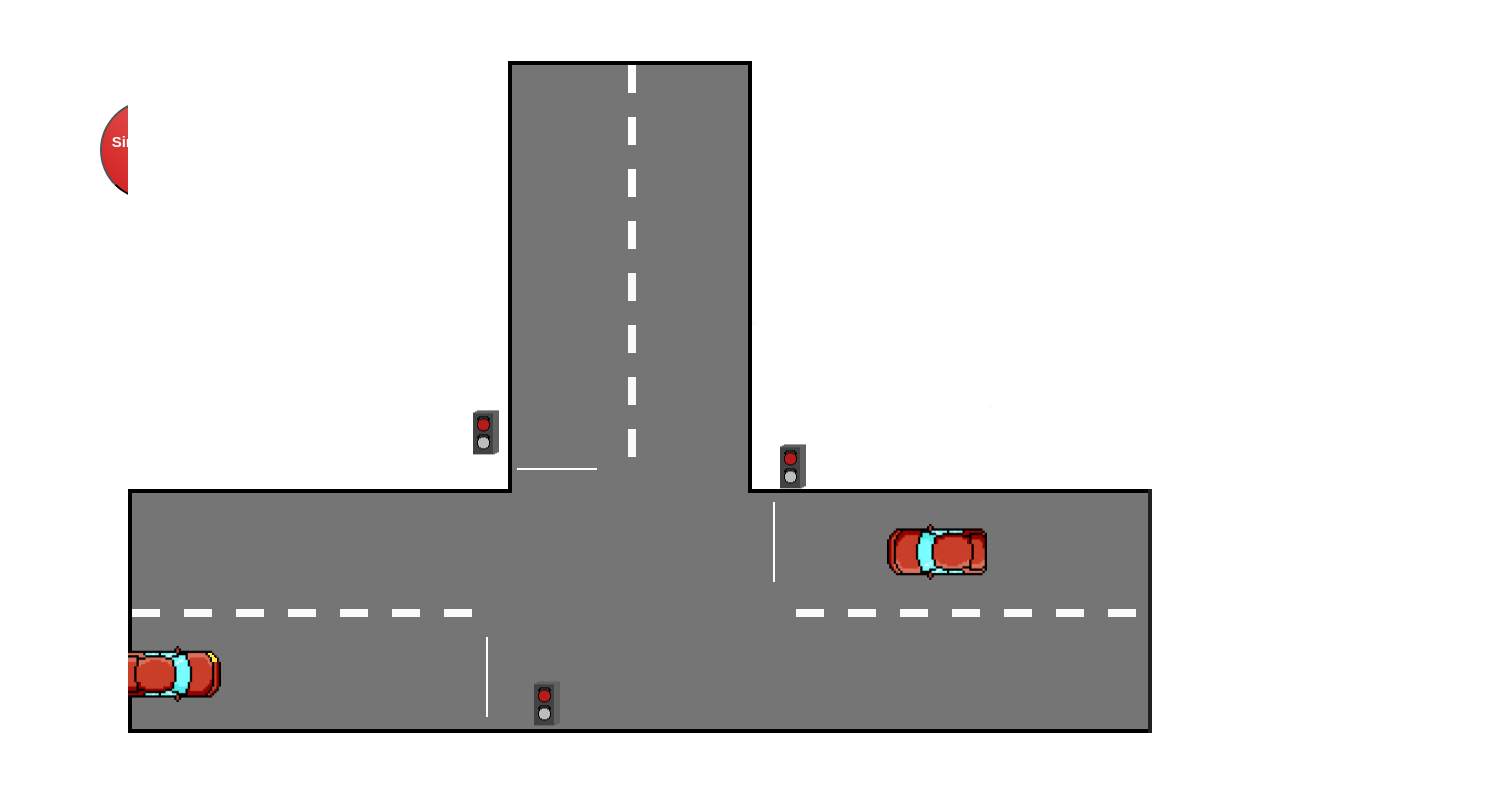
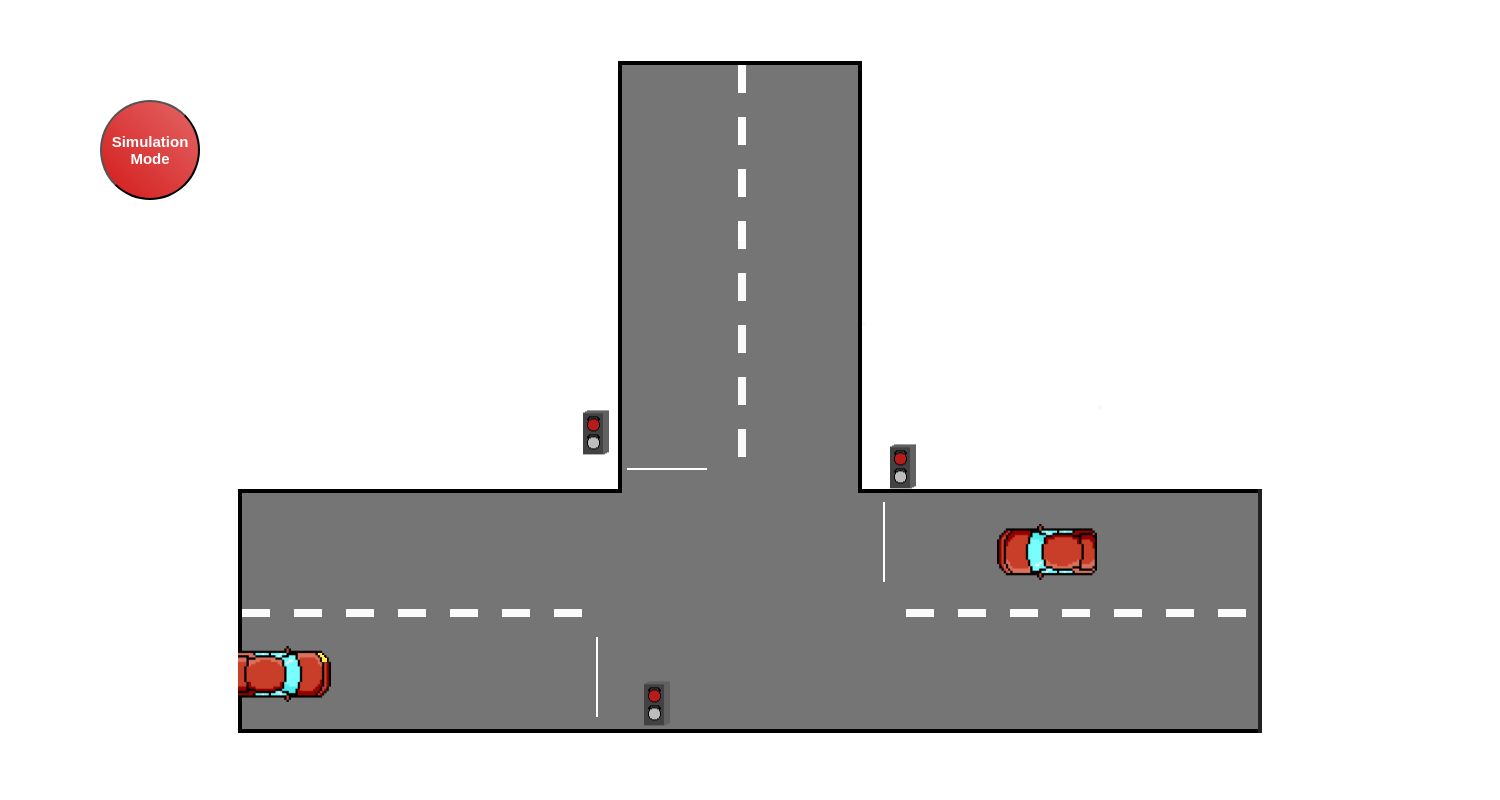
Before and after one commit to Klebson-I/CrossRoad, a plain HTML site: page index.html in a window 1280 px wide. Shown: the whole page, 1500 px wide, since content can reach past the window. Drawn offline with Linux system fonts and the light colour scheme.

Commit message:
create project

```diff
--- a/style.css
+++ b/style.css
@@ -16,12 +16,13 @@ body{
     align-items: center;
     width: 100vw;
     height: 100vh;
-
+    min-width: 1500px;
+    min-height:800px;
 }
 .street{
     background-image: url('./images/street.png');
-    width: 1024px;
-    height: 678px;
+    min-width: 1024px;
+    min-height: 678px;
     position: relative;
     overflow: hidden;
 }
```
